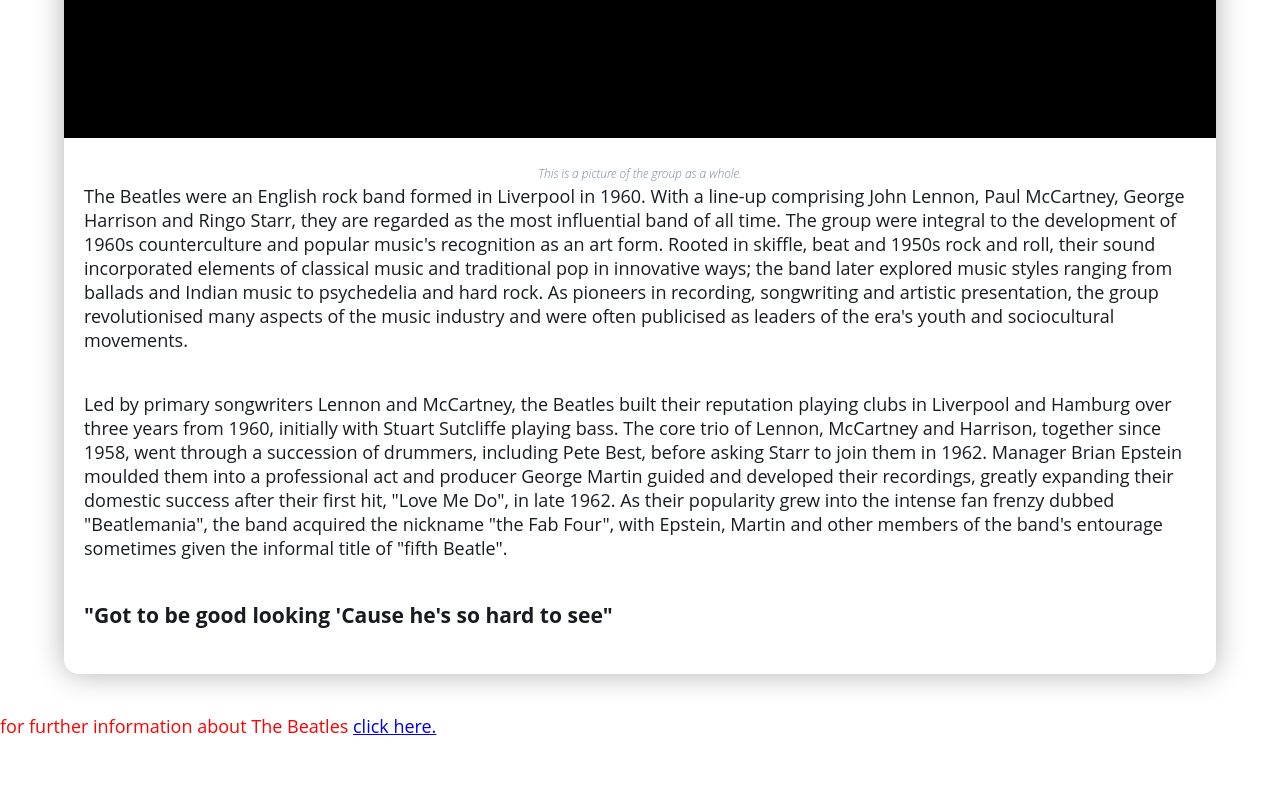
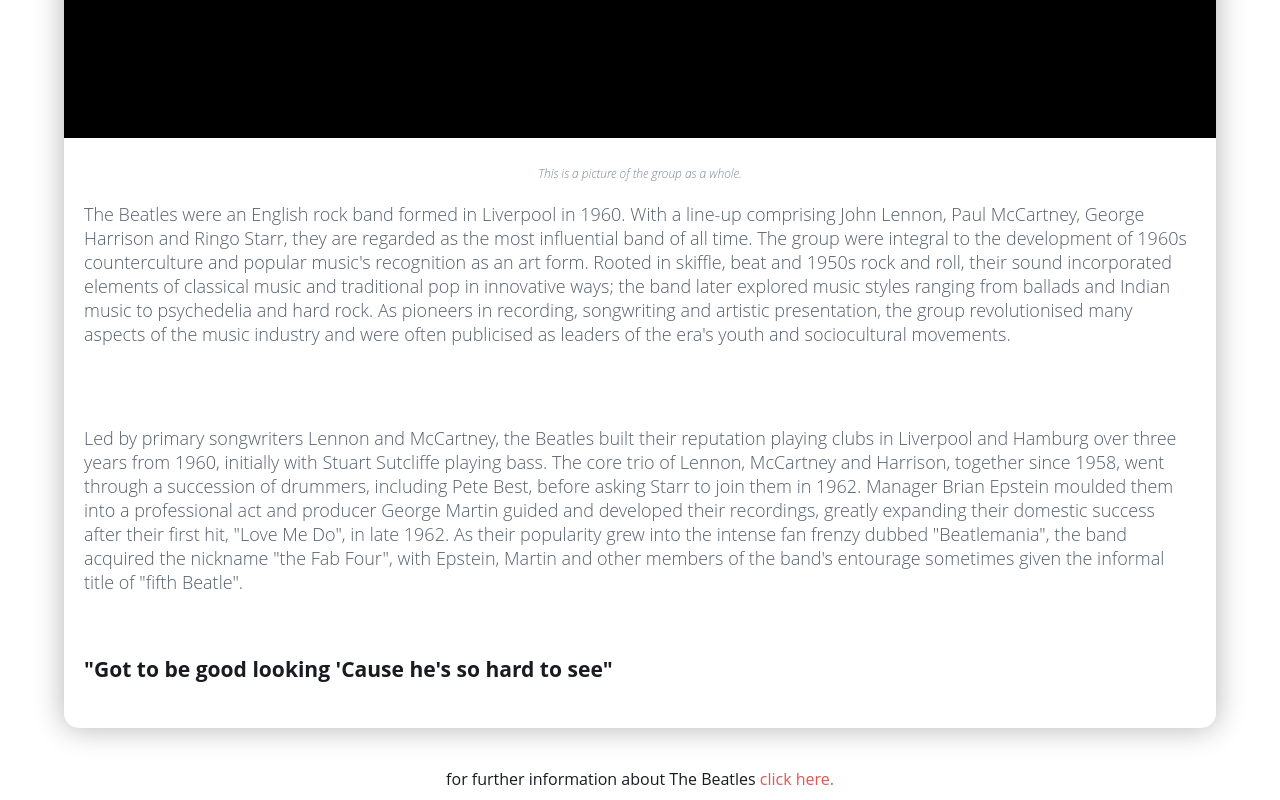
Before and after one commit to Ceci007/Trial-2, a plain HTML site: page index.html in a window 1280 px wide. Shown: the part 650-1450 px from the top of the page. Before the commit the page ends 1388 px from the top, so only its background shows below. Drawn offline with Linux system fonts and the light colour scheme.

Commit message:
style.css
adding final styles

```diff
--- a/css/style.css
+++ b/css/style.css
@@ -95,3 +95,22 @@ html {
 .left {
     margin-bottom: 2.5rem;
 }
+
+.card-text {
+    color: var(--grey-dark-2);
+    font-weight: 300;
+    margin: 2rem 0;
+}
+
+.footer {
+    color: var(--grey-dark-3);
+    font-size: 1.6rem;
+    margin: 1rem auto;
+    text-align: center;
+    padding: 0 2rem;
+}
+
+.footer a {
+    color: var(--color-red);
+    text-decoration: none;
+}
```
